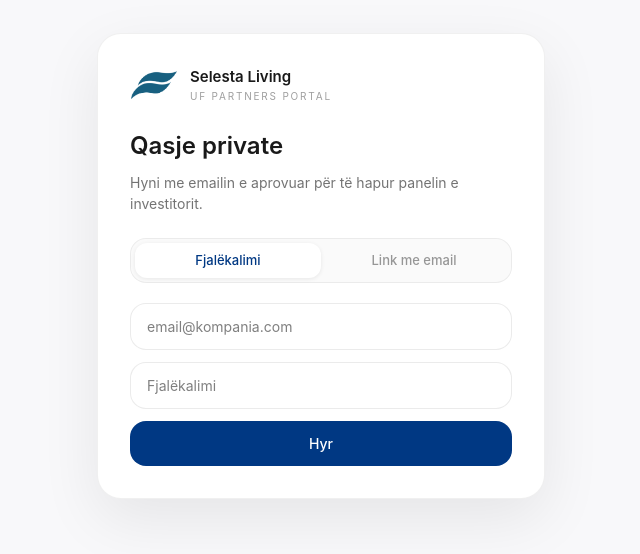
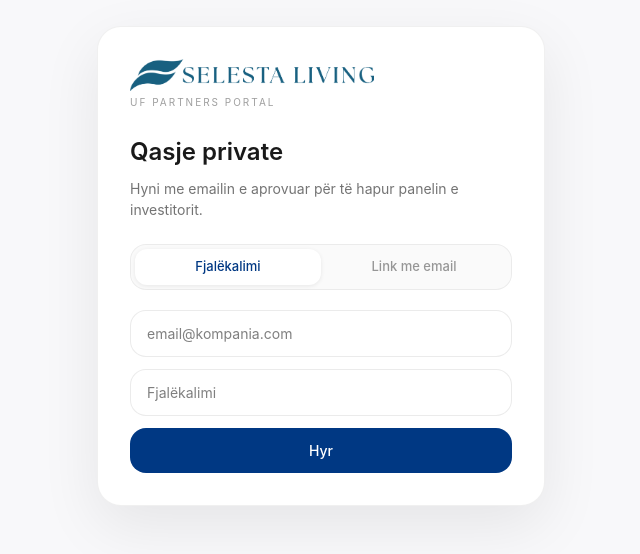
Before and after one commit to valtonmyrtaj/roinvest-vite-portal, a React (Vite) app: page /overview in a window 1280 px wide. Shown: the part 134-688 px from the top of the page, without its empty margins (319-959 px from the left). Built offline with nearby package versions, Linux system fonts and the light colour scheme.

Commit message:
polish: use Selesta full logo lockup

```diff
--- a/src/DashboardShell.tsx
+++ b/src/DashboardShell.tsx
@@ -483,17 +483,14 @@ export default function DashboardShell({
       <div className="ml-[260px] min-h-screen">
         <header className="flex h-[74px] items-center justify-between border-b border-black/[0.05] bg-[#fcfcfd] px-7">
           {/* Left: brand */}
-          <div className="flex items-center gap-3">
-            <img src="/selesta-logo-blue.png" alt="Selesta Living logo" className="h-7 w-[48px] object-contain" />
-            <div className="flex flex-col leading-none">
-              <span className="text-[15px]" style={{ color: ACCENT, fontWeight: 600 }}>Selesta Living</span>
+          <div className="flex flex-col items-start">
+            <img src="/selesta-living-full.png" alt="Selesta Living" className="h-7 w-[214px] object-contain object-left" />
             <span
               className="mt-1 text-[10px] uppercase tracking-[0.18em]"
               style={{ color: "rgba(0,56,131,0.68)", fontWeight: 500 }}
             >
               UF Partners Portal
             </span>
-            </div>
           </div>
 
           {/* Right: bell + avatar */}
--- a/src/LoginPage.tsx
+++ b/src/LoginPage.tsx
@@ -68,12 +68,9 @@ export default function LoginPage({ onLoginSuccess }: LoginPageProps) {
       <div className="w-full max-w-md rounded-3xl border border-black/[0.06] bg-white p-8 shadow-[0_20px_60px_rgba(0,0,0,0.08)]">
 
         {/* Logo */}
-        <div className="mb-6 flex items-center gap-3">
-          <img src="/selesta-logo-blue.png" alt="Selesta Living logo" className="h-7 w-[48px] shrink-0 object-contain" />
-          <div>
-            <div className="text-[15px] font-semibold text-black/90">Selesta Living</div>
-            <div className="text-[10px] uppercase tracking-[0.18em] text-black/38">UF PARTNERS PORTAL</div>
-          </div>
+        <div className="mb-6 flex flex-col items-start">
+          <img src="/selesta-living-full.png" alt="Selesta Living" className="h-8 w-[244px] max-w-full object-contain object-left" />
+          <div className="mt-1 text-[10px] uppercase tracking-[0.2em] text-black/38">UF PARTNERS PORTAL</div>
         </div>
 
         <h1 className="text-[24px] font-semibold text-black/90">Qasje private</h1>
```
Also changed, not shown: public/selesta-living-full.png (added). Lines whose indentation alone changed are shown as unchanged.
